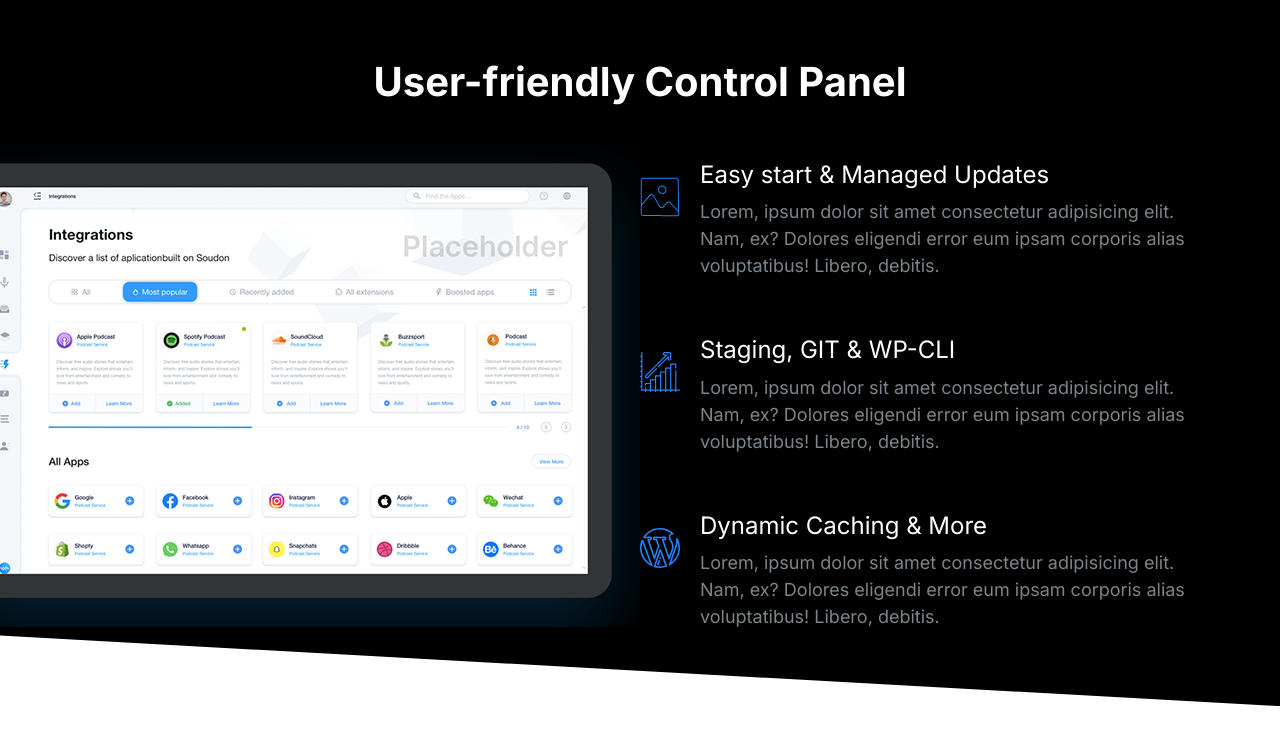
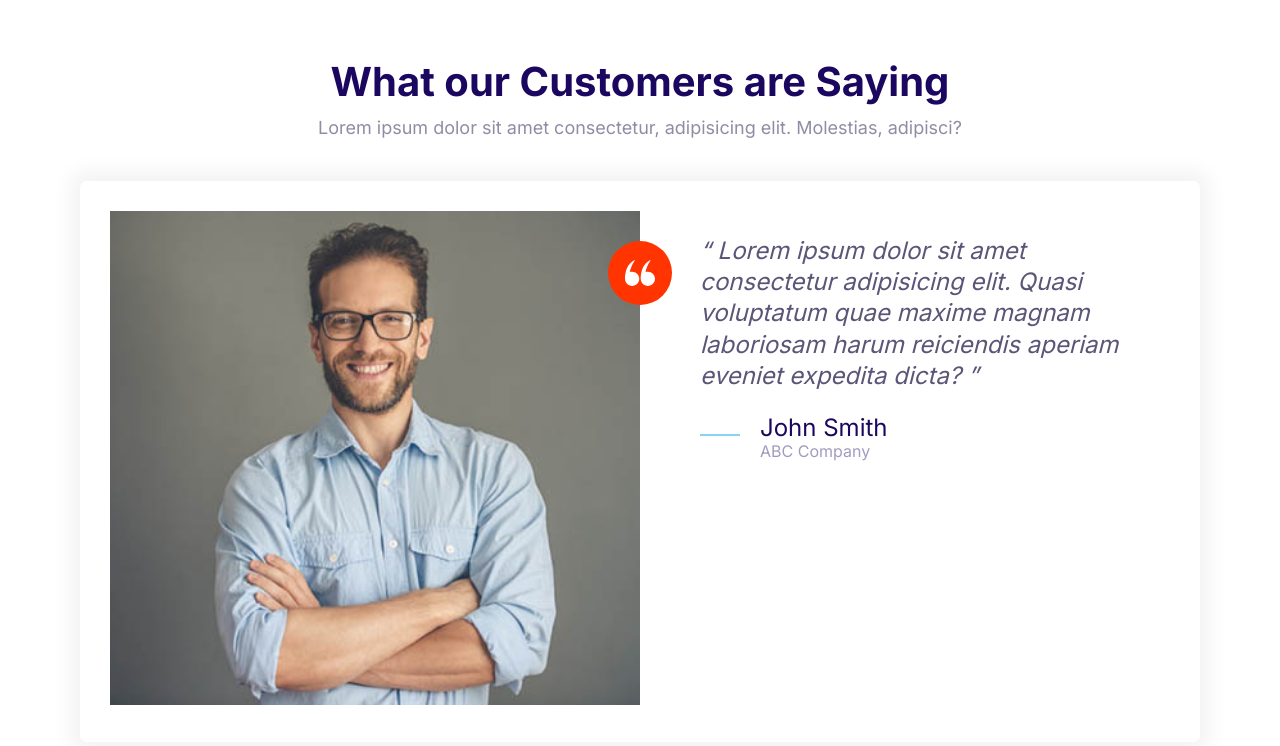
Before and after one commit to WesleySantos/moshifyProyect, a plain HTML site: page index.html in a window 1280 px wide. Drawn offline with Linux system fonts and the light colour scheme.

Commit message:
Build the testimonial block component.

```diff
--- a/css/styles.css
+++ b/css/styles.css
@@ -624,6 +624,7 @@ a {
 
 .block__header {
   text-align: center;
+  margin-bottom: 4rem;
 }
 
 .block__heading {
--- a/index.html
+++ b/index.html
@@ -15,75 +15,52 @@
     <link rel="stylesheet" href="css/styles.css" />
   </head>
   <body>
-    <section class="block block--dark block--skewed-right block-showcase">
+    <section class="block">
       <header class="block__header">
-        <h2 class="block__heading">User-friendly Control Panel</h2>
+        <h2 class="block__heading">What our Customers are Saying</h2>
+        <p>
+          Lorem ipsum dolor sit amet consectetur, adipisicing elit. Molestias,
+          adipisci?
+        </p>
       </header>
-      <div class="container grid grid--cols-2">
-        <picture class="block-showcase__image">
-          <source
-            srcset="images/ipad.png 1x, images/ipad@2x.png 2x"
-            type="image/png"
+      <div class="container">
+        <div class="card testimonial">
+          <div class="grid grid--cols-2">
+            <div class="testimonial__image">
+              <img
+                src="images/testimonial.jpg"
+                alt="A happy, smiling customer"
               />
-          <source
-            srcset="images/ipad.webp 1x, images/ipad@2x.webp 2x"
-            type="image/webp"
-          />
-          <img src="images/ipad@2x.webp" alt="ipad" />
-        </picture>
-        <ul class="list">
-          <li>
+              <span class="icon-container icon-container--accent">
+                <svg class="icon icon--white icon--small">
+                  <use xlink:href="images/sprite.svg#quotes"></use>
+                </svg>
+              </span>
+            </div>
+            <div class="testimonial__quote">
+              <blockquote class="quote">
+                <p class="quote__text">
+                  Lorem ipsum dolor sit amet consectetur adipisicing elit. Quasi
+                  voluptatum quae maxime magnam laboriosam harum reiciendis
+                  aperiam eveniet expedita dicta?
+                </p>
+                <footer>
                   <div class="media">
-              <div class="media__image">
+                    <div class="media__image quote__line">
                       <svg class="icon icon--primary">
-                  <use xlink:href="images/sprite.svg#snap"></use>
+                        <use xlink:href="images/sprite.svg#line"></use>
                       </svg>
                     </div>
                     <div class="media__body">
-                <h3 class="media__title">Easy start & Managed Updates</h3>
-                <p>
-                  Lorem, ipsum dolor sit amet consectetur adipisicing elit. Nam,
-                  ex? Dolores eligendi error eum ipsam corporis alias
-                  voluptatibus! Libero, debitis.
-                </p>
+                      <h3 class="media__title quote__author">John Smith</h3>
+                      <p class="quote__organization">ABC Company</p>
                     </div>
                   </div>
-          </li>
-          <li>
-            <div class="media">
-              <div class="media__image">
-                <svg class="icon icon--primary">
-                  <use xlink:href="images/sprite.svg#growth"></use>
-                </svg>
-              </div>
-              <div class="media__body">
-                <h3 class="media__title">Staging, GIT & WP-CLI</h3>
-                <p>
-                  Lorem, ipsum dolor sit amet consectetur adipisicing elit. Nam,
-                  ex? Dolores eligendi error eum ipsam corporis alias
-                  voluptatibus! Libero, debitis.
-                </p>
+                </footer>
+              </blockquote>
             </div>
           </div>
-          </li>
-          <li>
-            <div class="media">
-              <div class="media__image">
-                <svg class="icon icon--primary">
-                  <use xlink:href="images/sprite.svg#wordpress"></use>
-                </svg>
         </div>
-              <div class="media__body">
-                <h3 class="media__title">Dynamic Caching & More</h3>
-                <p>
-                  Lorem, ipsum dolor sit amet consectetur adipisicing elit. Nam,
-                  ex? Dolores eligendi error eum ipsam corporis alias
-                  voluptatibus! Libero, debitis.
-                </p>
-              </div>
-            </div>
-          </li>
-        </ul>
       </div>
     </section>
     <script src="js/main.js"></script>
```
Also changed, not shown: components/testimonial-block.html (added, +45 -0 lines). Lines whose indentation alone changed are shown as unchanged.
